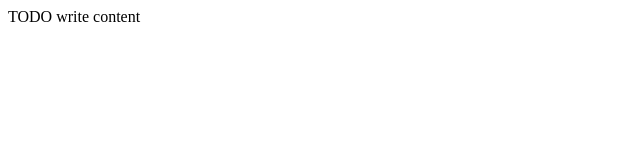
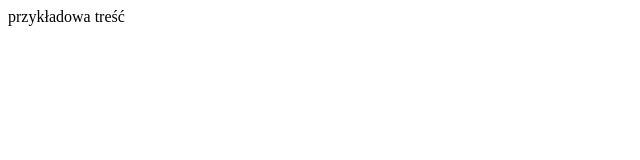
Before and after one commit to Lukas1992/HTML_CSS, a plain HTML site: page HTML5Application/public_html/index.html in a window 1280 px wide. Shown: the full height of the page, 0-640 px from the left. Drawn offline with Linux system fonts and the light colour scheme.

Commit message:
dodano diva z przykładową treścią

```diff
--- a/HTML5Application/public_html/index.html
+++ b/HTML5Application/public_html/index.html
@@ -6,6 +6,6 @@
         <meta name="viewport" content="width=device-width, initial-scale=1.0">
     </head>
     <body>
-        <div>TODO write content</div>
+        <div>przykładowa treść</div>
     </body>
 </html>
```
